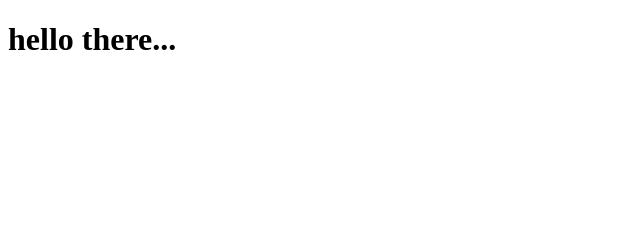
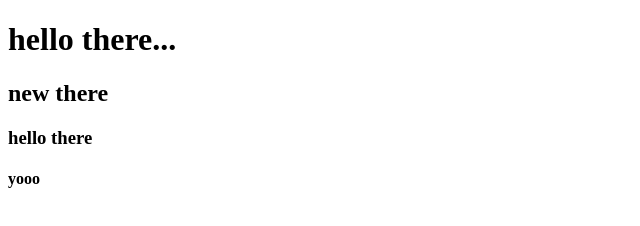
Before and after one commit to Rajan274/firstrepo, a plain HTML site: page index.html in a window 1280 px wide. Shown: the whole page, without its empty margins (0-640 px from the left). Drawn offline with Linux system fonts and the light colour scheme.

Commit message:
again some modification

```diff
--- a/index.html
+++ b/index.html
@@ -7,6 +7,9 @@
 </head>
 <body>
     <h1>hello there...</h1>
+    <h2>new there</h2>
+    <h3>hello there</h3>
+    <h4>yooo</h4>
 
 </body>
 </html>
```
